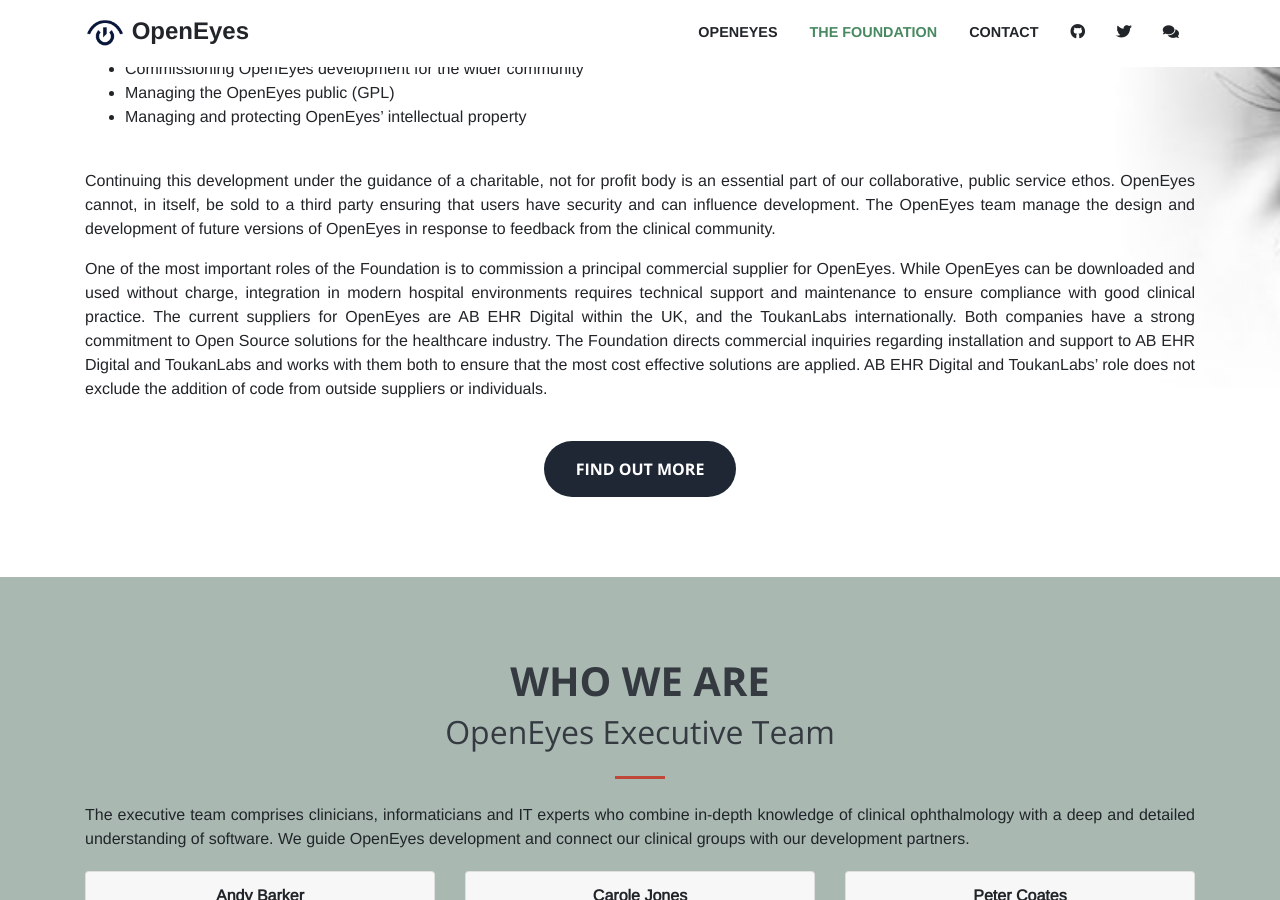
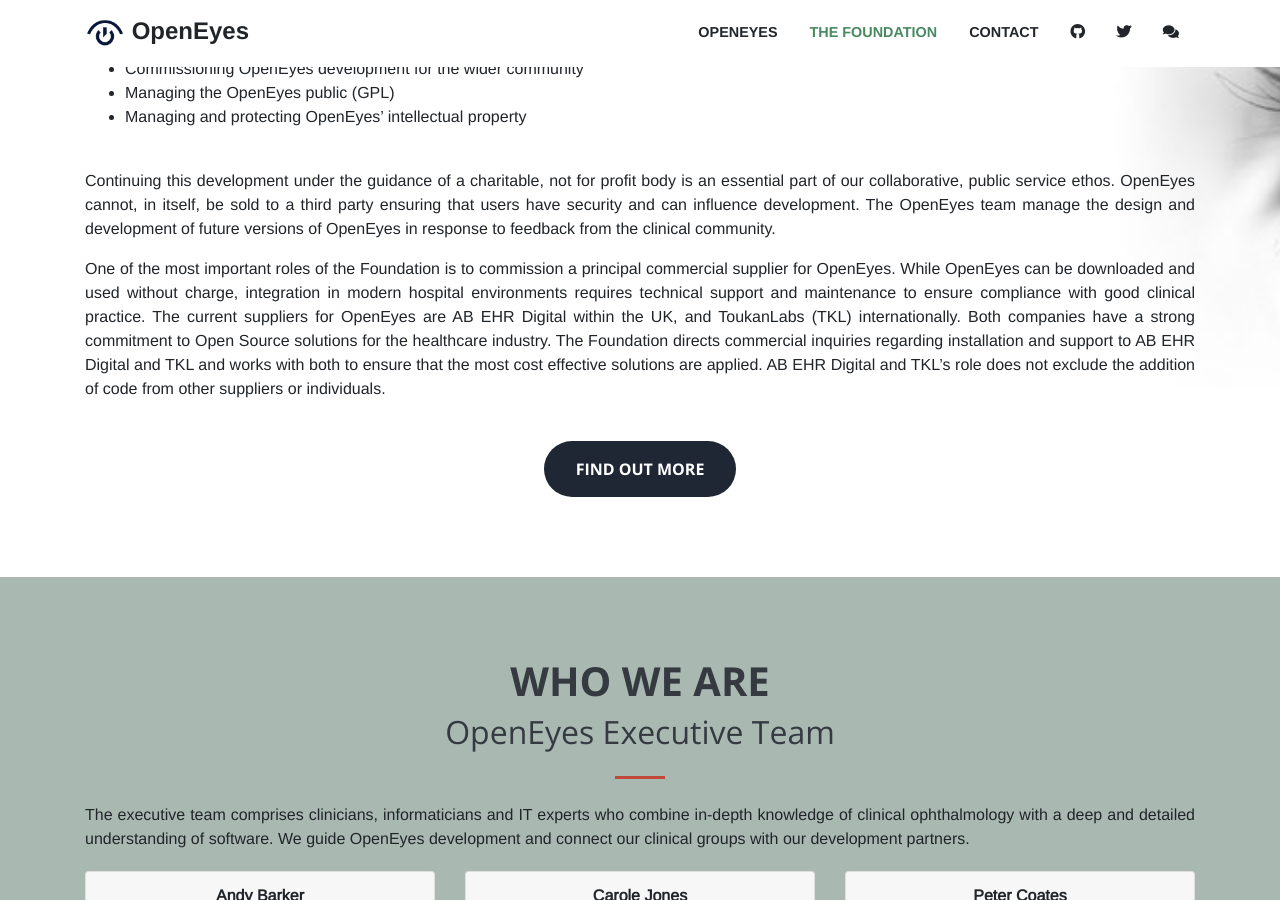
Before and after one commit to openeyes/openeyes.github.io, a Jekyll site: the page built from index.html, in a window 1280 px wide and 900 px high, scrolled down 2461 px. Built offline with Jekyll 4.4.1, drawn with Linux system fonts in a browser that asks for light colours; nearby versions of some CDN libraries; some web fonts are replaced.

Commit message:
Content Updates

```diff
--- a/index.html
+++ b/index.html
@@ -182,7 +182,7 @@
 
 <p>Continuing this development under the guidance of a charitable, not for profit body is an essential part of our collaborative, public service ethos. OpenEyes cannot, in itself, be sold to a third party ensuring that users have security and can influence development. The OpenEyes team manage the design and development of future versions of OpenEyes in response to feedback from the clinical community.</p>
 
-<p>One of the most important roles of the Foundation is to commission a principal commercial supplier for OpenEyes. While OpenEyes can be downloaded and used without charge, integration in modern hospital environments requires technical support and maintenance to ensure compliance with good clinical practice. The current suppliers for OpenEyes are AB EHR Digital within the UK, and the ToukanLabs internationally. Both companies have a strong commitment to Open Source solutions for the healthcare industry. The Foundation directs commercial inquiries regarding installation and support to AB EHR Digital and ToukanLabs and works with them both to ensure that the most cost effective solutions are applied. AB EHR Digital and ToukanLabs’ role does not exclude the addition of code from outside suppliers or individuals.</p><br></ul>
+<p>One of the most important roles of the Foundation is to commission a principal commercial supplier for OpenEyes. While OpenEyes can be downloaded and used without charge, integration in modern hospital environments requires technical support and maintenance to ensure compliance with good clinical practice. The current suppliers for OpenEyes are AB EHR Digital within the UK, and ToukanLabs (TKL)  internationally. Both companies have a strong commitment to Open Source solutions for the healthcare industry. The Foundation directs commercial inquiries regarding installation and support to AB EHR Digital and TKL and works with both to ensure that the most cost effective solutions are applied. AB EHR Digital and TKL’s role does not exclude the addition of code from other suppliers or individuals.</p><br></ul>
           </div>
 
         </div>
```
Also changed, not shown: _pages/oedetail.md (+5 -5 lines).
